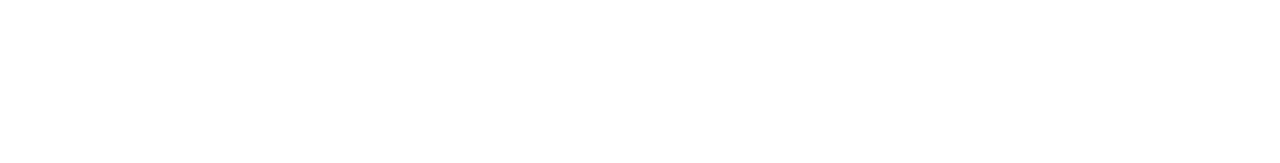
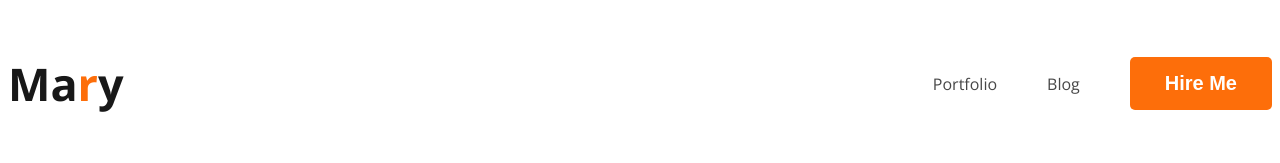
Before and after one commit to ares-oykot/My-First-Portfolio-Website, a plain HTML site: page index.html in a window 1280 px wide. Drawn offline with nearby package versions, Linux system fonts and the light colour scheme.

Commit message:
added nav section

```diff
--- a/index.html
+++ b/index.html
@@ -5,11 +5,29 @@
     <meta charset="UTF-8">
     <meta name="viewport" content="width=device-width, initial-scale=1.0">
     <title>My first portfolio website</title>
+    <link rel="preconnect" href="https://fonts.googleapis.com">
+    <link rel="preconnect" href="https://fonts.gstatic.com" crossorigin>
+    <link href="https://fonts.googleapis.com/css2?family=Open+Sans:wght@400;700;800&display=swap" rel="stylesheet">
     <link rel="stylesheet" href="style/style.css">
 </head>
 
 <body>
+    <header>
+        <nav>
+            <h3 class="nav-title">Ma<span class="text-primary">r</span>y</h3>
+            <ul>
+                <li><a href="">Portfolio</a></li>
+                <li><a href="">Blog</a></li>
+                <li><button class="btn-primary">Hire Me</button></li>
+            </ul>
+        </nav>
+    </header>
+    <main>
 
+    </main>
+    <footer>
+
+    </footer>
 </body>
 
 </html>
--- a/style/style.css
+++ b/style/style.css
@@ -0,0 +1,46 @@
+/* common shared styles */
+body {
+    font-family: 'Open Sans', sans-serif;
+}
+
+.text-primary {
+    color: #FD6E0A;
+}
+
+.btn-primary {
+    border-radius: 5px;
+    background: #FD6E0A;
+    border: 0px;
+    font-weight: 700;
+    font-size: 20px;
+    color: white;
+    padding: 15px 35px;
+}
+
+/* nav related styles */
+nav {
+    display: flex;
+    align-items: center;
+    justify-content: space-between;
+}
+
+.nav-title {
+    color: #181818;
+    font-size: 45px;
+    line-height: normal;
+}
+
+nav>ul {
+    display: flex;
+    align-items: center;
+}
+
+nav li {
+    list-style: none;
+    margin-left: 50px;
+}
+
+nav a {
+    text-decoration: none;
+    color: #474747;
+}
```
